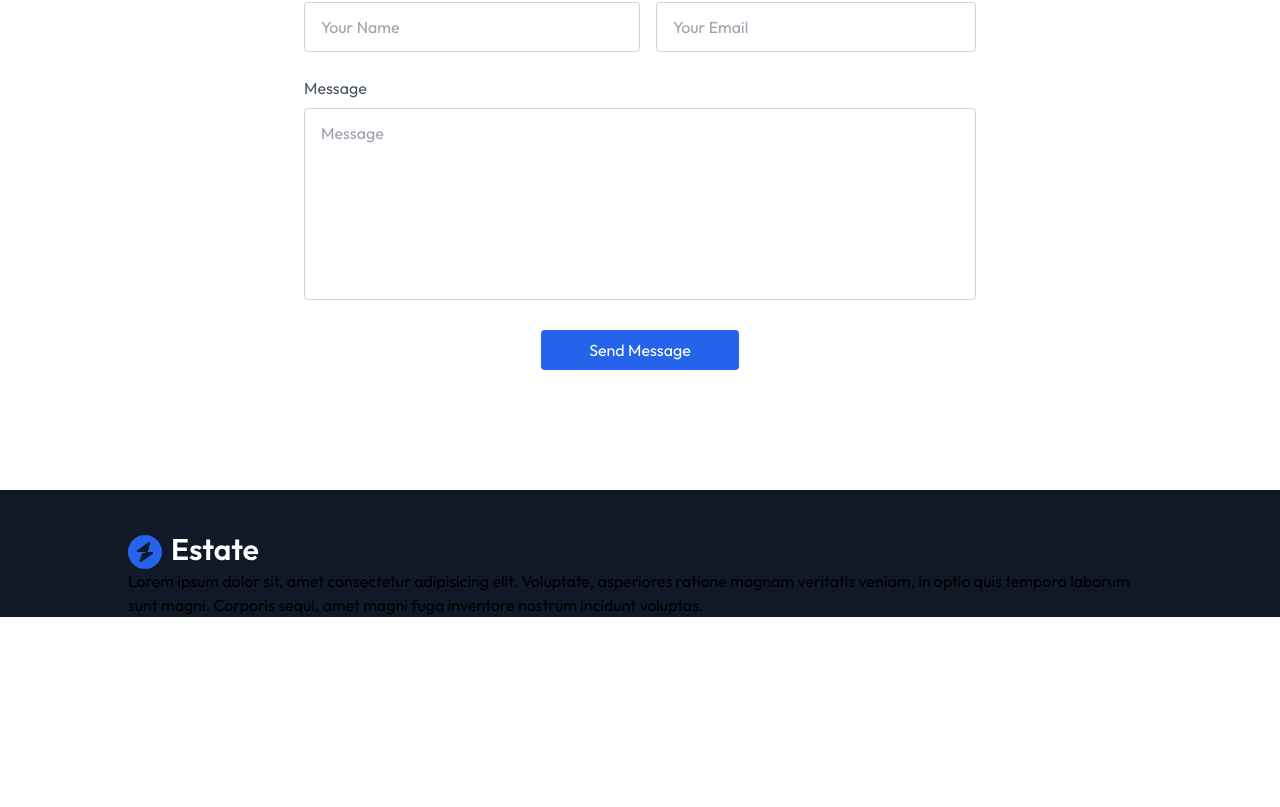
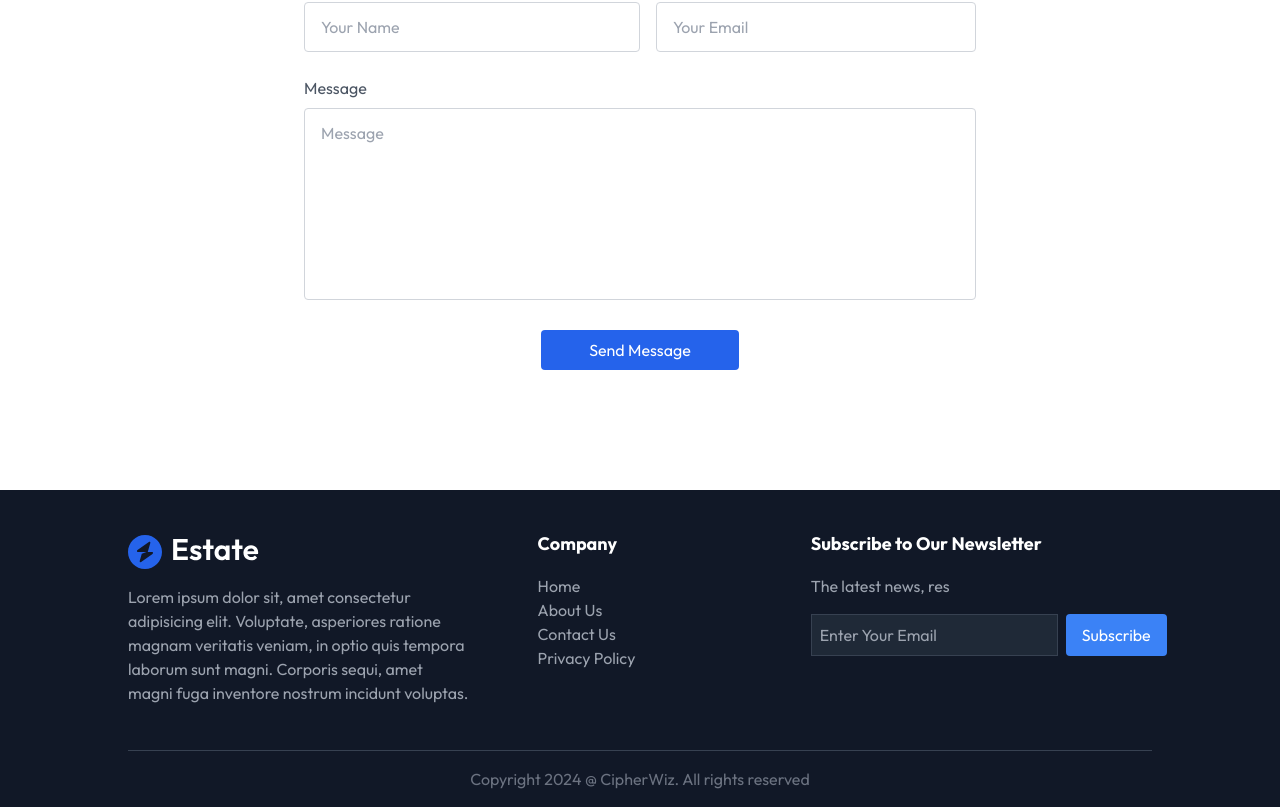
Before and after one commit to Rahulmohanty637/real-estate, a React (Vite) app: page / in a window 1280 px wide. Shown: the part 3383-4190 px from the top of the page. Before the commit the page ends 4000 px from the top, so only its background shows below. Built offline with nearby package versions, Linux system fonts and the light colour scheme.

Commit message:
Added Animation

```diff
--- a/package.json
+++ b/package.json
@@ -10,6 +10,7 @@
     "preview": "vite preview"
   },
   "dependencies": {
+    "framer-motion": "^11.11.17",
     "react": "^18.3.1",
     "react-dom": "^18.3.1",
     "real-estate": "file:"
--- a/src/components/About.jsx
+++ b/src/components/About.jsx
@@ -1,9 +1,14 @@
 import React from "react";
 import { assets } from "../assets/assets";
+import { motion } from "framer-motion";
 
 const About = () => {
   return (
-    <div
+    <motion.div
+      initial={{ opacity: 0, x: 200 }}
+      transition={{ duration: 1 }}
+      whileInView={{ opacity: 1, x: 0 }}
+      viewport={{ once: true }}
       className="flex flex-col items-center justify-center container mx-auto p-14 md:px-20 lg:px-32 w-full overflow-hidden"
       id="About"
     >
@@ -52,7 +57,7 @@
           </button>
         </div>
       </div>
-    </div>
+    </motion.div>
   );
 };
 
--- a/src/components/Contact.jsx
+++ b/src/components/Contact.jsx
@@ -1,8 +1,15 @@
 import React from "react";
+import { motion } from "framer-motion";
 
 const Contact = () => {
   return (
-    <div className="text-center p-6 py-20">
+    <motion.div
+      initial={{ opacity: 0, x: -200 }}
+      transition={{ duration: 1 }}
+      whileInView={{ opacity: 1, x: 0 }}
+      viewport={{ once: true }}
+      className="text-center p-6 py-20"
+    >
       <h1 className="text-2xl sm:text-4xl font-bold text-center mb-4">
         Contact{" "}
         <span className="underline underline-offset-4 decoration-1 under font-light">
@@ -47,7 +54,7 @@
           Send Message
         </button>
       </form>
-    </div>
+    </motion.div>
   );
 };
 
--- a/src/components/Footer.jsx
+++ b/src/components/Footer.jsx
@@ -5,18 +5,53 @@
   return (
     <div className="pt-10 px-4 md:px-20 lg:px-32 bg-gray-900 w-full overflow-hidden">
       <div className="container mx-auto flex flex-col md:flex-row justify-between items-start">
-        <div>
+        <div className="w-full md:w-1/3 mb-8 md:mb-0">
           <img src={assets.logo_dark} alt="" />
-          <p>
+          <p className="text-gray-400 mt-4">
             Lorem ipsum dolor sit, amet consectetur adipisicing elit. Voluptate,
             asperiores ratione magnam veritatis veniam, in optio quis tempora
             laborum sunt magni. Corporis sequi, amet magni fuga inventore
             nostrum incidunt voluptas.
           </p>
         </div>
-        <div></div>
-        <div></div>
+        <div
+          className="w-full md:w-1/5 mb-8 md:mb-10
+        "
+        >
+          <h3 className="text-white text-lg font-bold mb-4">Company</h3>
+          <ul className="flex flex-col gap2 text-gray-400">
+            <a href="#Header" className="hover:text-white">
+              Home
+            </a>
+            <a href="#About" className="hover:text-white">
+              About Us
+            </a>
+            <a href="#Header" className="hover:text-white">
+              Contact Us
+            </a>
+            <a href="" className="hover:text-white">
+              Privacy Policy
+            </a>
+          </ul>
+        </div>
+        <div className="w-full md:w-1/3">
+          <h3 className="text-white text-lg font-bold mb-4">
+            Subscribe to Our Newsletter
+          </h3>
+          <p className="text-gray-400 mb-4 max-w-80">The latest news, res</p>
+          <div className="flex gap-2">
+            <input
+              type="emial"
+              placeholder="Enter Your Email"
+              className="p-2 rouded bg-gray-800 text-gray-400 border border-gray-700 focus:outline-none w-full md:w-auto"
+            />
+            <button className="py-2 px-4 rounded bg-blue-500 text-white">
+              Subscribe
+            </button>
+          </div>
+        </div>
       </div>
+      <div className="border-t border-gray-700 py-4 mt-10 text-center text-gray-500">Copyright 2024 @ CipherWiz. All rights reserved</div>
     </div>
   );
 };
--- a/src/components/Header.jsx
+++ b/src/components/Header.jsx
@@ -1,5 +1,6 @@
 import React from "react";
 import Navbar from "./Navbar";
+import { motion } from "framer-motion";
 
 const Header = () => {
   return (
@@ -9,15 +10,25 @@
       id="Header"
     >
       <Navbar />
-      <div className="container text-center mx-auto py-4 px-6 md:px-20 lg:px-32 text-white">
+      <motion.div
+        initial={{ opacity: 0, y: 100 }}
+        transition={{ duration: 1.5 }}
+        whileInView={{ opacity: 1, y: 0 }}
+        viewport={{ once: true }}
+        className="container text-center mx-auto py-4 px-6 md:px-20 lg:px-32 text-white"
+      >
         <h2 className="text-5xl sm:text-6xl md:text-[82px] inline-block max-w-3xl font-semibold pt-20'">
           Explore homes that fit your dreams
         </h2>
         <div className="space-x-6 mt-16">
-          <a href="Projects" className="border border-white px-8 py-3 rounded">Projects</a>
-          <a href="Contact" className="bg-blue-500 px-8 py-3 rounded">Contact Us</a>
+          <a href="Projects" className="border border-white px-8 py-3 rounded">
+            Projects
+          </a>
+          <a href="Contact" className="bg-blue-500 px-8 py-3 rounded">
+            Contact Us
+          </a>
         </div>
-      </div>
+      </motion.div>
     </div>
   );
 };
--- a/src/components/Projects.jsx
+++ b/src/components/Projects.jsx
@@ -1,5 +1,6 @@
 import React, { useEffect, useState } from "react";
 import { assets, projectsData } from "../assets/assets";
+import { motion } from "framer-motion";
 
 const Projects = () => {
   const [currentIndex, setCurrentIndex] = useState(0);
@@ -29,7 +30,11 @@
   };
 
   return (
-    <div
+    <motion.div
+    initial={{ opacity: 0, x: -200 }}
+    transition={{ duration: 1 }}
+    whileInView={{ opacity: 1, x: 0 }}
+    viewport={{ once: true }}
       className="container mx-auto py-4 pt-20 px-6 md:px-20 lg:px-32 my-20 w-full overflow-hidden"
       id="Projetcs"
     >
@@ -93,7 +98,7 @@
           ))}
         </div>
       </div>
-    </div>
+    </motion.div>
   );
 };
 
--- a/src/components/Testimonials.jsx
+++ b/src/components/Testimonials.jsx
@@ -1,9 +1,14 @@
 import React from "react";
 import { assets, testimonialsData } from "../assets/assets";
+import { motion } from "framer-motion";
 
 const Testimonials = () => {
   return (
-    <div
+    <motion.div
+      initial={{ opacity: 0, x: 100 }}
+      transition={{ duration: 1 }}
+      whileInView={{ opacity: 1, x: 0 }}
+      viewport={{ once: true }}
       className="container mx-auto py-10 lg:px-32 w-full overflow-hidden"
       id="Testimonials"
     >
@@ -41,7 +46,7 @@
           </div>
         ))}
       </div>
-    </div>
+    </motion.div>
   );
 };
 
```
Also changed, not shown: 1 other file (tests, documents, lock files or other folders).
